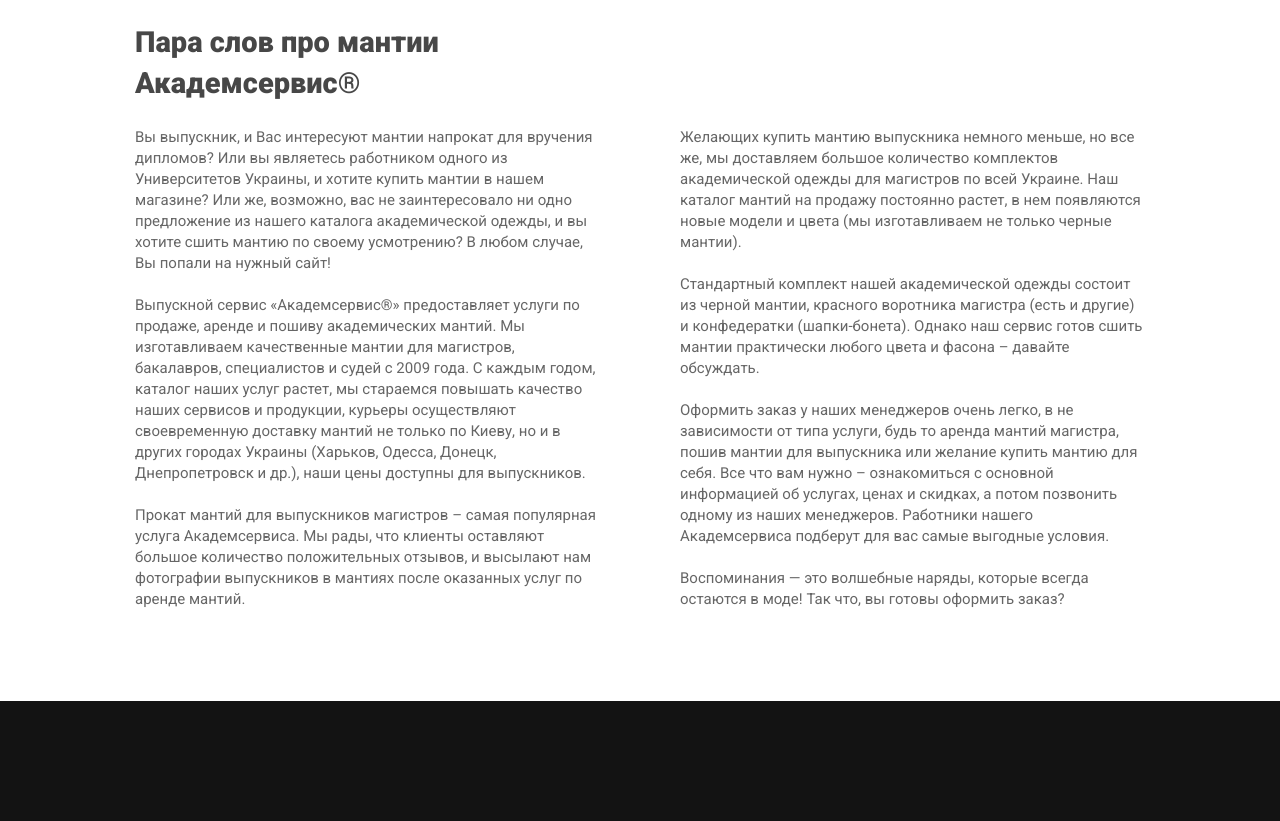
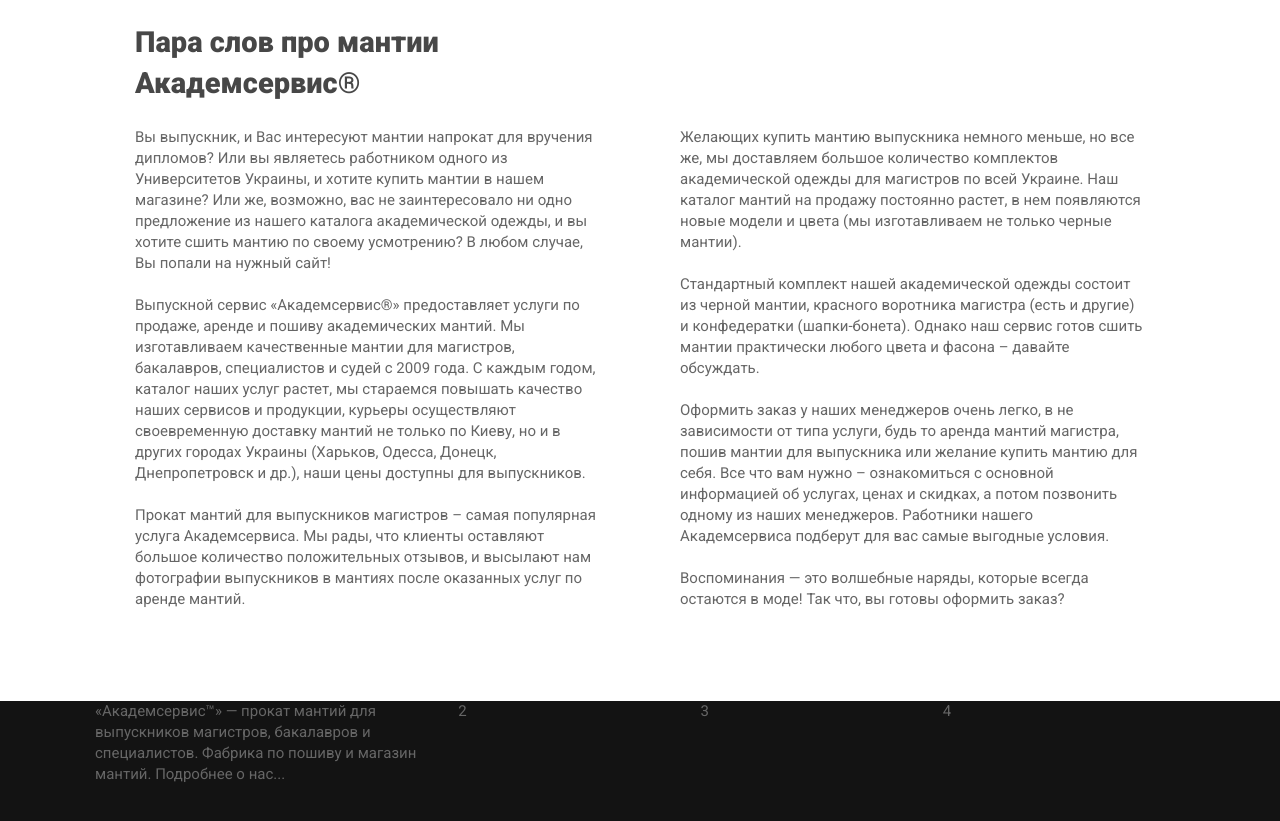
Before and after one commit to hubet/Akadem, a plain HTML site: page index.html in a window 1280 px wide. Shown: the part 2211-3032 px from the top of the page. Drawn offline with nearby package versions, Linux system fonts and the light colour scheme; files whose address does not match are found by name.

Commit message:
Home footer

```diff
--- a/index.html
+++ b/index.html
@@ -8,6 +8,9 @@
 	<link href='css/main.css' rel='stylesheet'/>
 
 	<script src="http://code.jquery.com/jquery-latest.js"></script>
+
+
+	<META NAME="ROBOTS" CONTENT="NOINDEX, NOFOLLOW">
 
 
 	<!--[if lt IE 9]>
@@ -212,6 +215,24 @@
 	<!-- Footer -->
 	<footer class="site-footer">
 		<div class='container'>
+			<div class="row">
+				<div class="col-md-4 add-padding-inside">
+					<p>«Академсервис™» — прокат мантий для выпускников магистров, бакалавров и специалистов. Фабрика по пошиву и магазин мантий. Подробнее о нас...</p>
+				</div>
+				<div class="col-md-8">
+					<div class="row">
+						<div class="col-sm-4">
+							2
+						</div>
+						<div class="col-sm-4">
+							3
+						</div>
+						<div class="col-sm-4">
+							4
+						</div>
+					</div>
+				</div>
+			</div>
 		</div>
 	</footer>
 	<!-- End Footer -->
```
